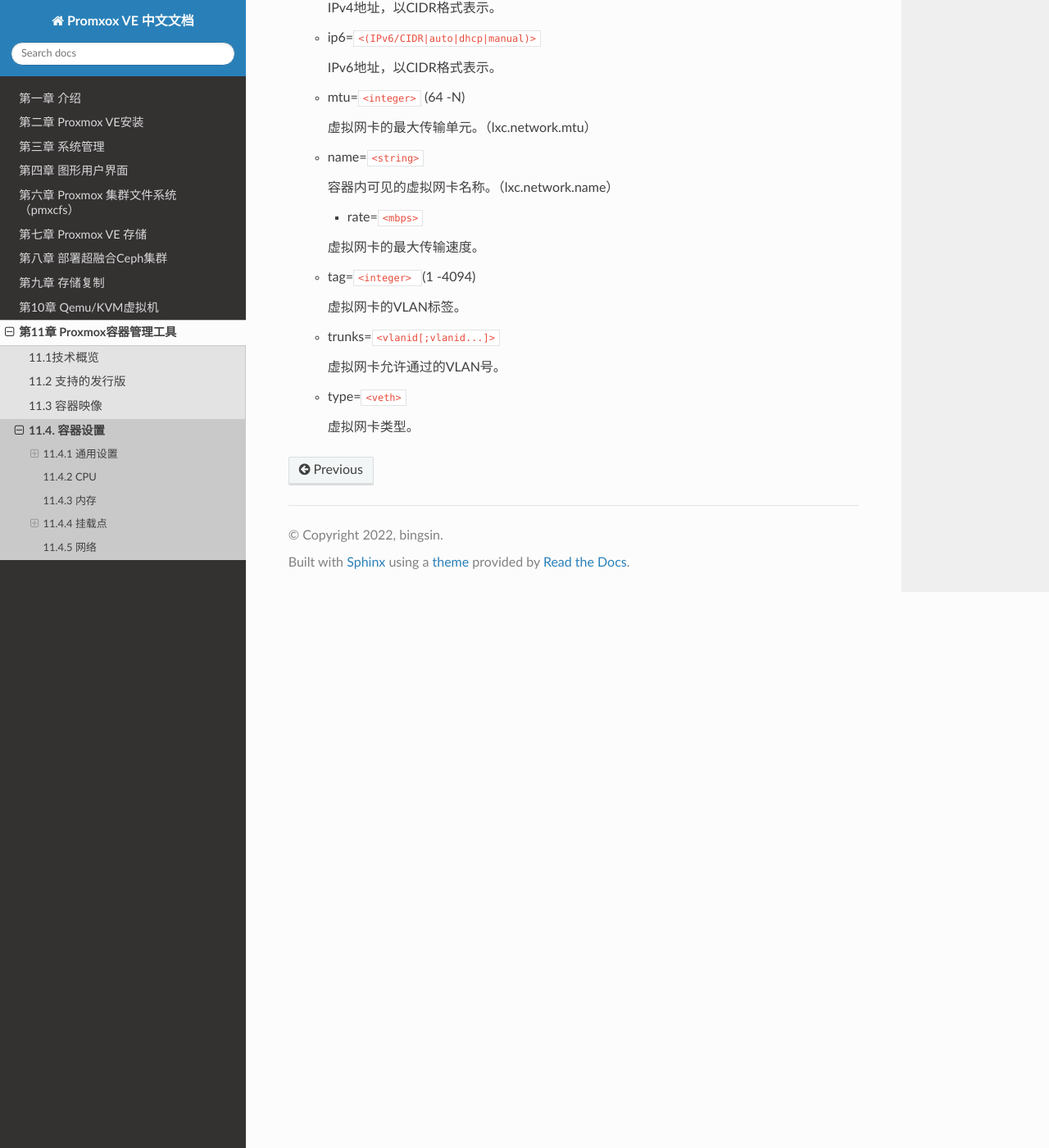
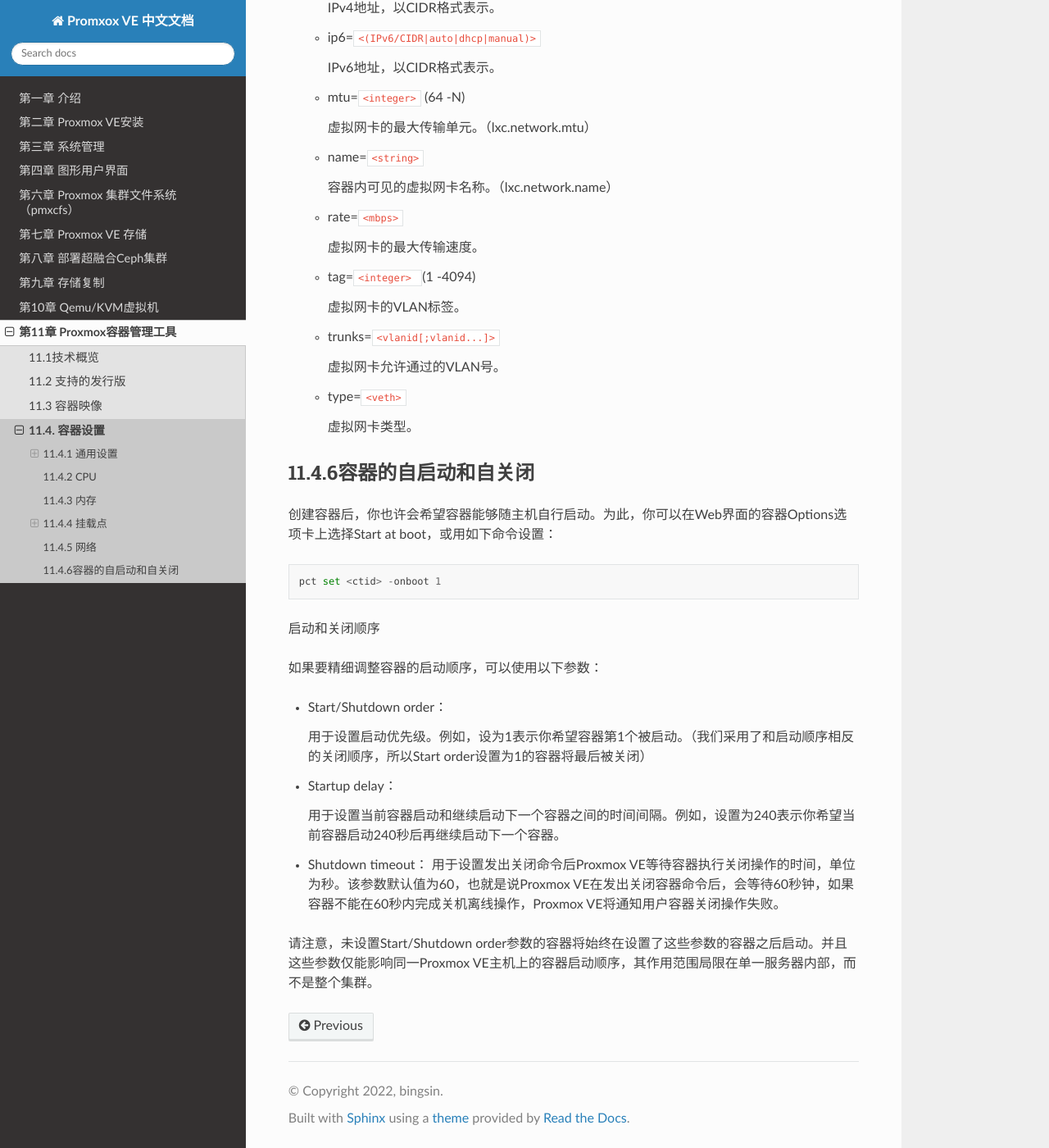
Before and after one commit to jiangcuo/pve-doc-cn, a Sphinx documentation site: the page built from source/Pct/Container_Settings.md, in a window 1280 px wide and 1400 px high, scrolled down 5230 px. Shown: the whole window at 82% size. Built offline with Sphinx 7.4.7 and the Read the Docs theme 2.0.0, drawn with Linux system fonts in a browser that asks for light colours; pages that are not in the unit, such as notebooks, are missing from menus.

Commit message:
Update Container_Settings.md

````diff
--- a/source/Pct/Container_Settings.md
+++ b/source/Pct/Container_Settings.md
@@ -235,9 +235,9 @@
 
     容器内可见的虚拟网卡名称。（lxc.network.name）
 
-	- rate=`<mbps>`
+  - rate=`<mbps>`
 
-  	虚拟网卡的最大传输速度。
+    虚拟网卡的最大传输速度。
 
   - tag=`<integer> `(1 -4094)
 
@@ -250,3 +250,29 @@
   - type=`<veth>`
 
     虚拟网卡类型。
+
+## 11.4.6容器的自启动和自关闭
+
+创建容器后，你也许会希望容器能够随主机自行启动。为此，你可以在Web界面的容器Options选项卡上选择Start at boot，或用如下命令设置：
+
+```
+pct set <ctid> -onboot 1
+```
+
+启动和关闭顺序
+
+
+如果要精细调整容器的启动顺序，可以使用以下参数：
+
+- Start/Shutdown order：
+
+  用于设置启动优先级。例如，设为1表示你希望容器第1个被启动。（我们采用了和启动顺序相反的关闭顺序，所以Start order设置为1的容器将最后被关闭）
+
+- Startup delay：
+
+  用于设置当前容器启动和继续启动下一个容器之间的时间间隔。例如，设置为240表示你希望当前容器启动240秒后再继续启动下一个容器。
+
+- Shutdown timeout：
+  用于设置发出关闭命令后Proxmox VE等待容器执行关闭操作的时间，单位为秒。该参数默认值为60，也就是说Proxmox VE在发出关闭容器命令后，会等待60秒钟，如果容器不能在60秒内完成关机离线操作，Proxmox VE将通知用户容器关闭操作失败。
+
+请注意，未设置Start/Shutdown order参数的容器将始终在设置了这些参数的容器之后启动。并且这些参数仅能影响同一Proxmox VE主机上的容器启动顺序，其作用范围局限在单一服务器内部，而不是整个集群。
````
